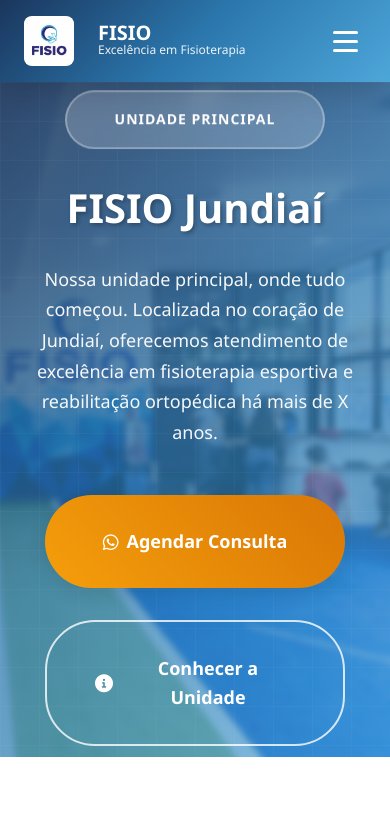
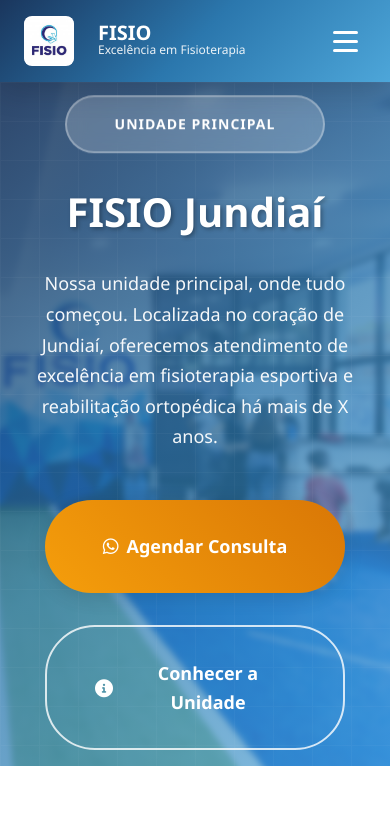
Before and after one commit to Lira-fs/fisio-clinica, a plain HTML site: page unidades/jundiai.html in a window 390 px wide. Shown: the top 818 px of the page. Drawn offline with Linux system fonts and the light colour scheme.

Commit message:
Fix hero mobile

```diff
--- a/components/components.js
+++ b/components/components.js
@@ -114,8 +114,22 @@ class SiteComponents {
         if (header) {
             const headerHeight = header.offsetHeight;
             document.body.style.paddingTop = `${headerHeight}px`;
+
+            // ADICIONAR: Fix para Safari mobile
+            const isIOS = /iPad|iPhone|iPod/.test(navigator.userAgent);
+            const heroSections = document.querySelectorAll('.hero-unidade, .hero');
+
+            heroSections.forEach(hero => {
+                hero.style.marginTop = '0';
+                hero.style.transform = 'translateZ(0)'; // Force GPU
+
+                if (isIOS) {
+                    // Fix para viewport do iOS
+                    hero.style.minHeight = window.innerHeight < 600 ? '400px' : '500px';
                 }
-        }, 100);
+            });
+        }
+    }, 200);
 }
 
 
--- a/style/global.css
+++ b/style/global.css
@@ -1420,6 +1420,26 @@ body.menu-open {
     }
 }
 
+/* ADICIONAR: Fix para Safari iOS */
 @supports (-webkit-touch-callout: none) {
-    body { padding-top: 95px !important; }
+    .hero-unidade, .hero {
+        min-height: -webkit-fill-available;
+        min-height: fill-available;
+        /* Fallback para telas pequenas */
+        min-height: 450px;
+    }
+
+    body {
+        /* Previne bounce scroll no Safari */
+        position: fixed;
+        overflow-x: hidden;
+        width: 100%;
+        min-height: -webkit-fill-available;
+        min-height: fill-available;
+    }
+
+    html {
+        height: -webkit-fill-available;
+        height: fill-available;
+    }
 }
--- a/style/unidades.css
+++ b/style/unidades.css
@@ -5,12 +5,12 @@
 /* Hero específico das unidades */
 .hero-unidade {
     position: relative;
-    height: 70vh;
+    min-height: 500px;
     display: flex;
     align-items: center;
     overflow: hidden;
-    /* Remover o background fixo anterior */
-    /* background: linear-gradient(135deg, var(--primary-dark) 0%, var(--primary-medium) 50%, var(--primary-light) 100%); */
+    padding-top: 2rem;
+    padding-bottom: 2rem;
 }
 
 /* Container da imagem de fundo */
@@ -662,8 +662,9 @@
 /* Responsividade */
 @media (max-width: 768px) {
     .hero-unidade {
-        min-height: 80svh;
-        height: 60vh;
+        min-height: 400px; /* Menor em mobile */
+        padding-top: 1rem;
+        padding-bottom: 1rem;
     }
 
     .hero-background img {
--- a/unidades/jundiai.html
+++ b/unidades/jundiai.html
@@ -2,7 +2,7 @@
 <html lang="pt-br">
 <head>
     <meta charset="UTF-8">
-    <meta name="viewport" content="width=device-width, initial-scale=1.0">
+    <meta name="viewport" content="width=device-width, initial-scale=1.0, viewport-fit=cover">
     <title>FISIO Jundiaí - Clínica de Fisioterapia Esportiva em Jundiaí</title>
     <meta name="description" content="Clínica FISIO em Jundiaí. Fisioterapia esportiva, reabilitação ortopédica e Pilates clínico. Profissionais especializados e equipamentos modernos.">
     <meta name="keywords" content="fisioterapia jundiaí, fisioterapia esportiva jundiaí, pilates clínico jundiaí, reabilitação ortopédica jundiaí">
```
Lines whose indentation alone changed are shown as unchanged.
